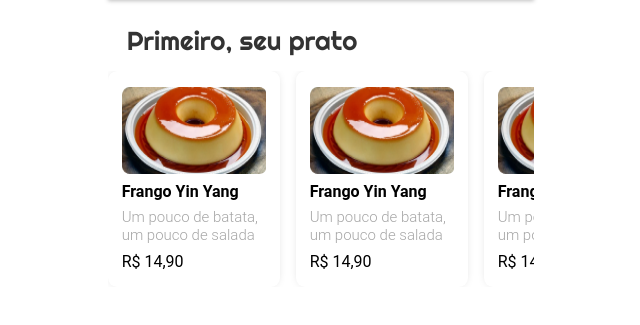
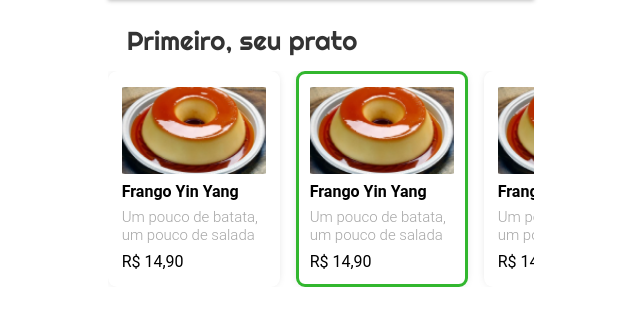
Before and after one commit to Yokuny/Driveneats, a plain HTML site: page index.html in a window 1280 px wide. Shown: the part 95-420 px from the top of the page, without its empty margins (319-959 px from the left). Drawn offline with Linux system fonts and the light colour scheme; a script that the page names is missing.

Commit message:
cads details is made

```diff
--- a/index.html
+++ b/index.html
@@ -35,7 +35,7 @@
                 <input type="radio" name="snacks" />
             </label>
 
-            <label>
+            <label class="indicaçãoDeSeleção">
                 <div class="card-info">
                     <img src="./src/img/pudim.png" alt="" srcset="">
                     <h4>Frango Yin Yang</h4>
--- a/src/style/cards.css
+++ b/src/style/cards.css
@@ -14,21 +14,23 @@
     box-shadow: 0px 0px 10px -4px rgba(0, 0, 0, 0.25);
     box-sizing: border-box;
     padding: 18px 14px;
-
     display: flex;
     flex-direction: column;
     justify-content: center;
     align-items: center;
-
-    border: 1px solid rgba(128, 128, 128, 0.158);
     position: relative;
+    transition: all 100ms ease-in-out;
     border: solid 3px transparent;
-    transition: all 100ms ease-in-out;
 }
 .snacks label:hover{
-    border: #32B72F solid 3px;
+    border: #31b72f80 solid 3px;
+}
+.indicaçãoDeSeleção{
+    border: #32B72F solid 3px !important;
 }
 .card-info img{
+    object-fit: cover;
+    object-position: center;
     width: 144px;
     height: 87px;
 }
```
